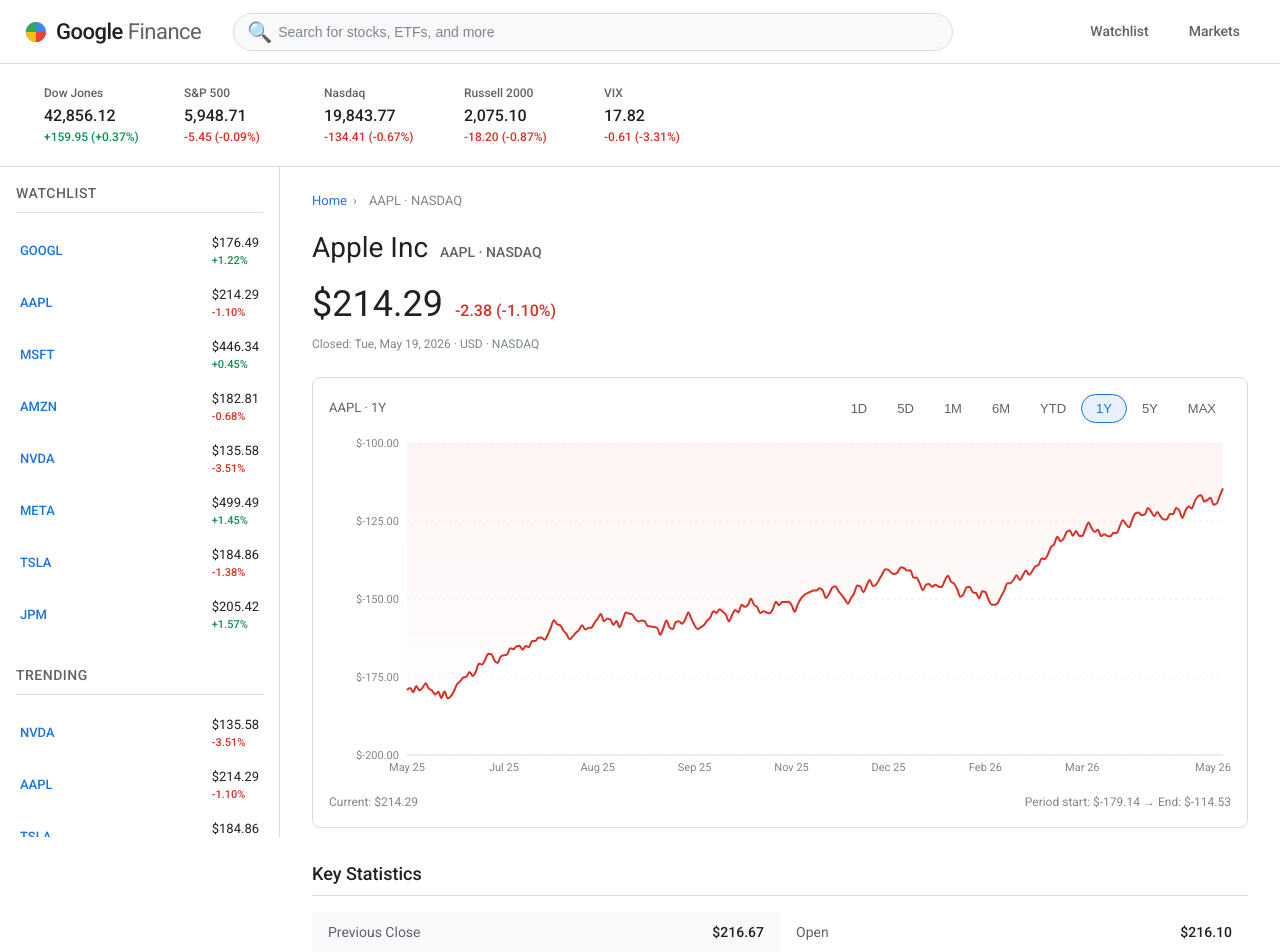
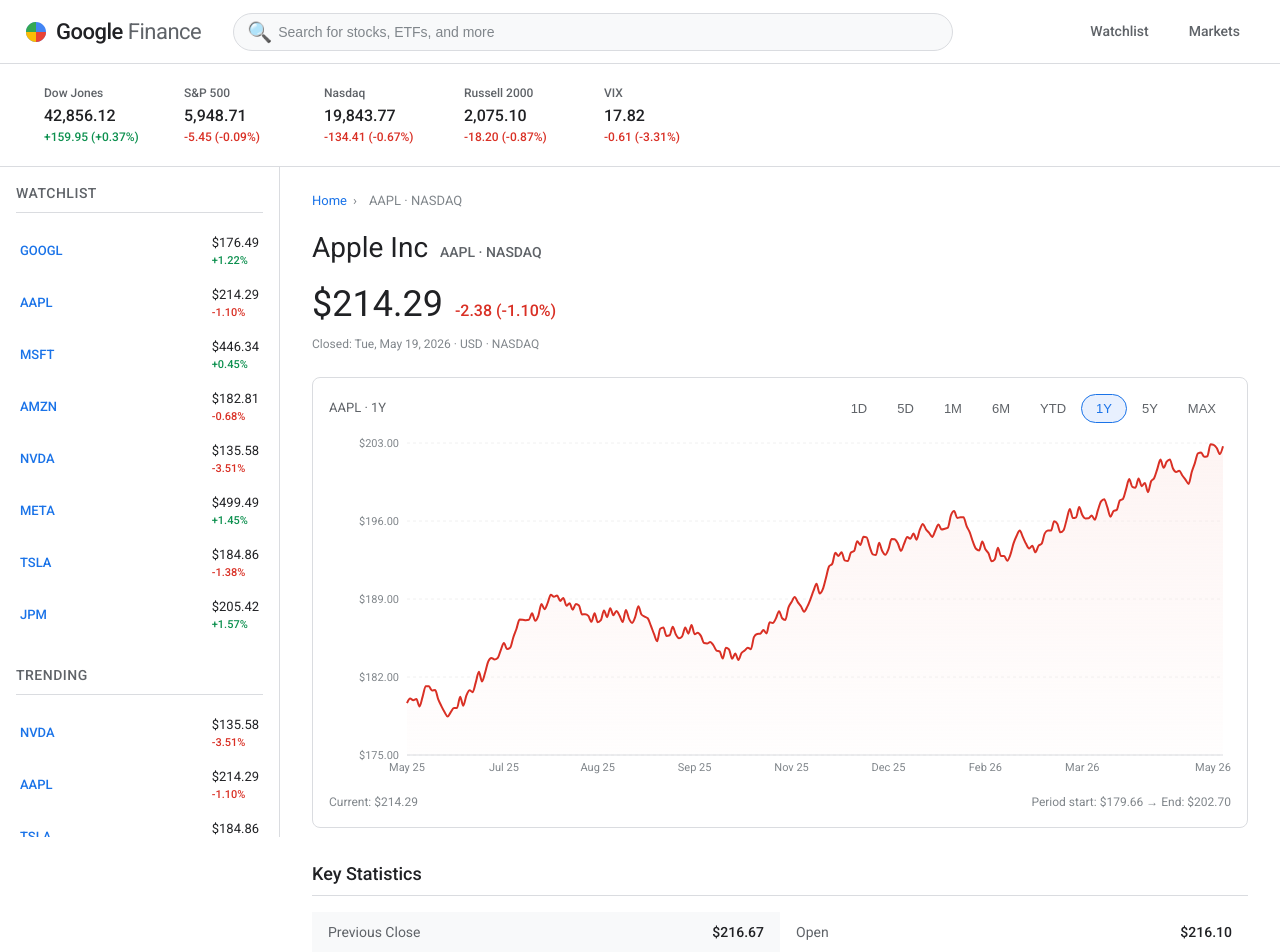
Before and after one commit to xavier630/xd-finance, a React (Vite) app: page /quote/AAPL in a window 1280 px wide. Shown: the top 952 px of the page. Built offline with nearby package versions, Linux system fonts and the light colour scheme; a web font is replaced by a local one.

Commit message:
fix: improve chart data generation to prevent negative prices
Co-Authored-By: Xavier Downs <xavier630@gmail.com>

```diff
--- a/src/data/mockData.ts
+++ b/src/data/mockData.ts
@@ -411,27 +411,37 @@ export const financialData: Record<string, FinancialData[]> = {
 
 function generateChartData(basePrice: number, days: number, volatility: number): ChartDataPoint[] {
   const data: ChartDataPoint[] = [];
-  let price = basePrice * (1 - volatility * days * 0.001);
+  const startPrice = basePrice * (0.7 + Math.random() * 0.15);
+  let price = startPrice;
   const now = new Date();
+  const tradingDays: Date[] = [];
 
   for (let i = days; i >= 0; i--) {
     const date = new Date(now);
     date.setDate(date.getDate() - i);
     if (date.getDay() === 0 || date.getDay() === 6) continue;
+    tradingDays.push(date);
+  }
 
-    const dailyChange = (Math.random() - 0.48) * volatility;
-    price += dailyChange;
-    const open = price - (Math.random() - 0.5) * volatility * 0.5;
-    const high = Math.max(price, open) + Math.random() * volatility * 0.3;
-    const low = Math.min(price, open) - Math.random() * volatility * 0.3;
+  const totalDays = tradingDays.length;
+  const drift = (basePrice - startPrice) / Math.max(totalDays, 1);
+
+  for (let idx = 0; idx < totalDays; idx++) {
+    const date = tradingDays[idx];
+    const noise = (Math.random() - 0.5) * volatility * 0.4;
+    price += drift + noise;
+    price = Math.max(price, basePrice * 0.15);
+    const open = price - (Math.random() - 0.5) * volatility * 0.3;
+    const high = Math.max(price, open) + Math.random() * volatility * 0.2;
+    const low = Math.min(price, open) - Math.random() * volatility * 0.2;
     const volume = Math.floor(20000000 + Math.random() * 30000000);
 
     data.push({
       date: date.toISOString().split('T')[0],
       timestamp: date.getTime(),
-      open: Math.round(open * 100) / 100,
-      high: Math.round(high * 100) / 100,
-      low: Math.round(low * 100) / 100,
+      open: Math.round(Math.max(open, 1) * 100) / 100,
+      high: Math.round(Math.max(high, 1) * 100) / 100,
+      low: Math.round(Math.max(low, 1) * 100) / 100,
       close: Math.round(price * 100) / 100,
       volume,
     });
```
